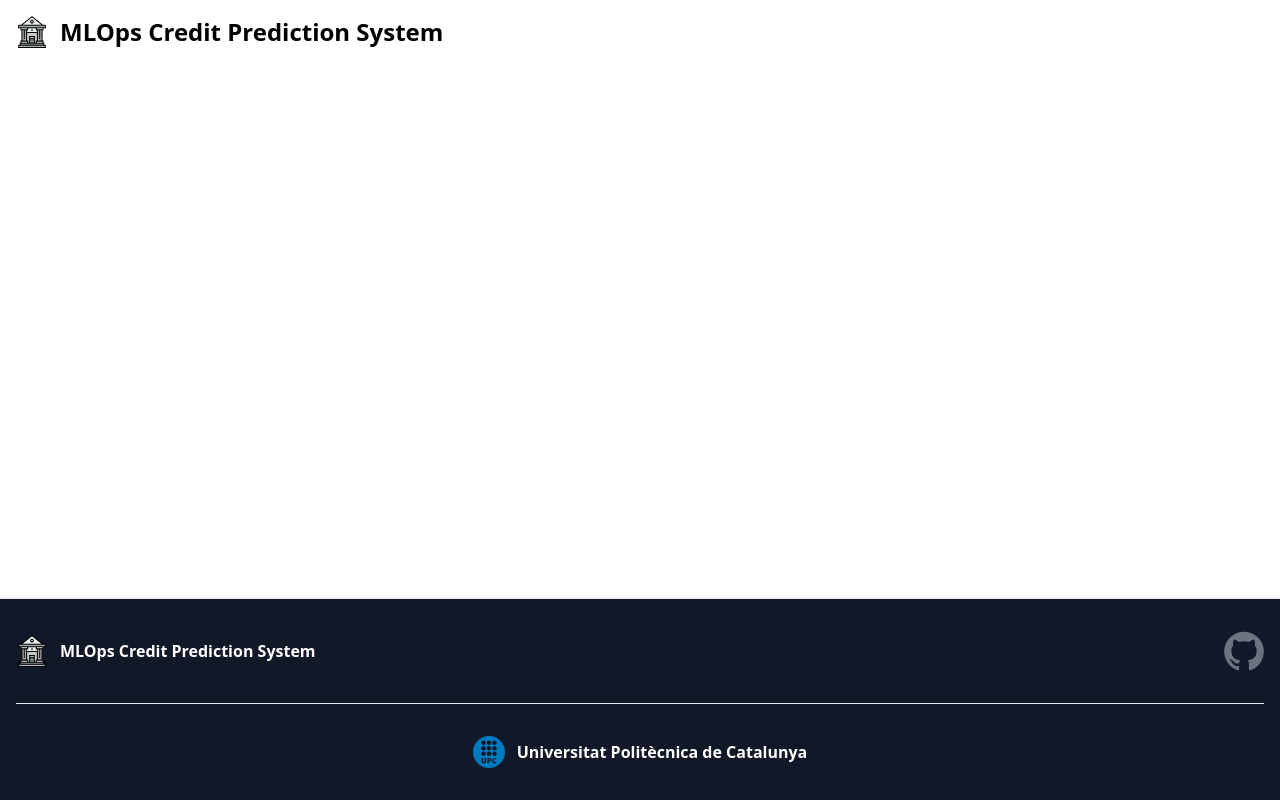
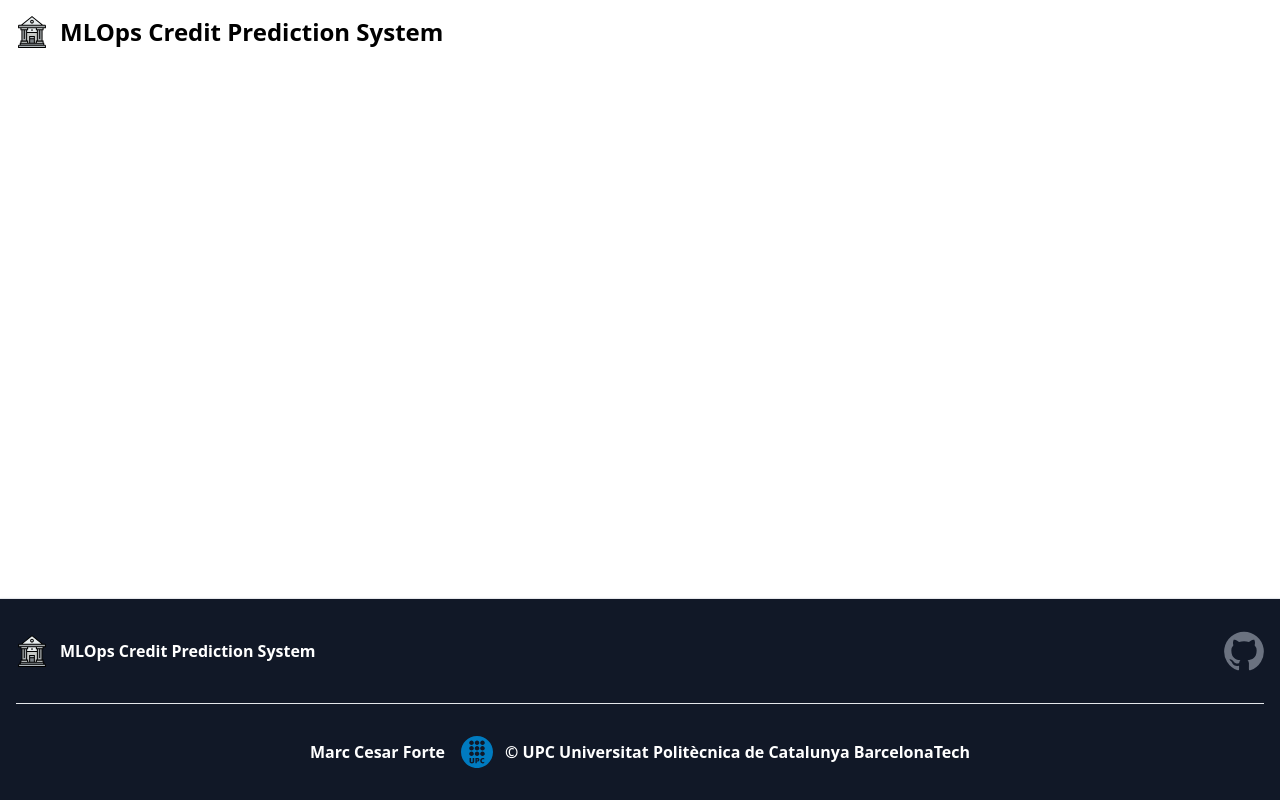
Before and after one commit to marc-cesar/tfg-mlops-web, an Angular app: page / in a window 1280 px wide. Built offline with nearby package versions, Linux system fonts and the light colour scheme.

Commit message:
Sticky footer only if necessary

```diff
--- a/src/app/app.component.html
+++ b/src/app/app.component.html
@@ -1,3 +1,7 @@
-<app-nav-bar [menuItems]="menuItems"></app-nav-bar>
-<router-outlet />
-<app-footer-web></app-footer-web>
+<div class="flex flex-col min-h-screen">
+    <app-nav-bar [menuItems]="menuItems"></app-nav-bar>
+    <div class="flex-grow">
+        <router-outlet></router-outlet>
+    </div>
+    <app-footer-web></app-footer-web>
+</div>
--- a/src/app/footer-web/footer-web.component.html
+++ b/src/app/footer-web/footer-web.component.html
@@ -1,45 +1,25 @@
-<footer class="bg-gray-900 shadow text-white bottom-0 left-0 z-20 w-full p-0 border-t fixed">
+<footer class="bg-gray-900 shadow text-white bottom-0 left-0 z-20 w-full p-0 border-t mt-auto">
     <div class="w-full max-w-screen-xl mx-auto p-4 md:py-8">
-        <div class="sm:flex  sm:items-center sm:justify-between">
+        <div class="sm:flex sm:items-center justify-between">
             <a href="/" class="flex items-center space-x-3 rtl:space-x-reverse">
                 <img src="../../assets/bank-logo.svg" class="h-8" alt="MLOps banking system logo" />
                 <span class="inline self-center font-semibold whitespace-nowrap dark:text-white">MLOps Credit Prediction System</span>
             </a>
             <a href="https://github.com/marc-cesar/tfg-mlops-web" class="text-gray-500 hover:text-gray-900 dark:hover:text-white ms-5">
-                <svg class="w-10 h-10" aria-hidden="true" xmlns="http://www.w3.org/2000/svg" fill="currentColor" viewBox="0 0 20 20">
+                <svg class="w-10 h-10" aria-hidden="true" xmlns="http://www.w3.org/2000/svg" fill="currentColor" viewBox="0 0 20 20" alt="Github link to the repository">
                       <path fill-rule="evenodd" d="M10 .333A9.911 9.911 0 0 0 6.866 19.65c.5.092.678-.215.678-.477 0-.237-.01-1.017-.014-1.845-2.757.6-3.338-1.169-3.338-1.169a2.627 2.627 0 0 0-1.1-1.451c-.9-.615.07-.6.07-.6a2.084 2.084 0 0 1 1.518 1.021 2.11 2.11 0 0 0 2.884.823c.044-.503.268-.973.63-1.325-2.2-.25-4.516-1.1-4.516-4.9A3.832 3.832 0 0 1 4.7 7.068a3.56 3.56 0 0 1 .095-2.623s.832-.266 2.726 1.016a9.409 9.409 0 0 1 4.962 0c1.89-1.282 2.717-1.016 2.717-1.016.366.83.402 1.768.1 2.623a3.827 3.827 0 0 1 1.02 2.659c0 3.807-2.319 4.644-4.525 4.889a2.366 2.366 0 0 1 .673 1.834c0 1.326-.012 2.394-.012 2.72 0 .263.18.572.681.475A9.911 9.911 0 0 0 10 .333Z" clip-rule="evenodd"/>
                 </svg>
                 <span class="sr-only">GitHub repository</span>
             </a>
         </div>
         <hr class="my-6 border-gray-200 sm:mx-auto dark:border-gray-700 lg:my-8" />
-        <a href="https://www.upc.edu/" class="flex items-center space-x-3 rtl:space-x-reverse justify-center">
-            <img src="../../assets/Logo_UPC.svg" class="h-8" alt="MLOps banking system logo" />
-            <span class="inline self-center font-semibold whitespace-nowrap dark:text-white">Universitat Politècnica de Catalunya</span>
-        </a>
-        <!-- <div class="footer-content">
-            <div class="footer-section about">
-                <a href="/" class="flex items-center space-x-3 rtl:space-x-reverse">
-                    <img src="../../assets/bank-logo.svg" class="h-8" alt="MLOps banking system logo" />
-                    <span class="hidden sm:inline self-center text-2xl font-semibold whitespace-nowrap dark:text-white">MLOps Credit Prediction System</span>
-                    <span class="sm:hidden self-center text-2xl font-semibold whitespace-nowrap dark:text-white">MLOps</span>
-                </a>
-                <p>
-                    This is a footer section where you can describe your company or business. You can also use this section to
-                    display your contact information.
-                </p>
-                <div class="contact">
-                    <span><i class="fas fa-phone"></i> &nbsp; 123-456-789</span>
-                    <span><i class="fas fa-envelope"></i> &nbsp;
-                        </span>
-                </div>
-                <div class="socials">
-                    <a href="#"><i class="fab fa-facebook"></i></a>
-                    <a href="#"><i class="fab fa-instagram"></i></a>
-                    <a href="#"><i class="fab fa-twitter"></i></a>
-                    <a href="#"><i class="fab fa-youtube"></i></a>
-                </div>
-            </div>
-            </div> -->
+        <div class="sm:flex sm:items-center sm:justify-center sm:gap-4">
+            <span class="inline self-center font-semibold whitespace-nowrap dark:text-white ">Marc Cesar Forte</span>
+            <a href="https://www.upc.edu/" class="flex items-center space-x-3 rtl:space-x-reverse justify-center mt-6 sm:mt-0">
+                <img src="../../assets/Logo_UPC.svg" class="h-8" alt="UPC Logo" />
+                <span class="inline self-center font-semibold whitespace-nowrap dark:text-white"> © UPC Universitat Politècnica de Catalunya BarcelonaTech</span>
+            </a>
+
+        </div>
     </div>
 </footer>
--- a/src/styles.css
+++ b/src/styles.css
@@ -1,3 +1,13 @@
 @tailwind base;
 @tailwind components;
 @tailwind utilities;
+
+html, body {
+    min-height: 100vh;
+    margin: 0;
+  }
+
+  body {
+    display: flex;
+    flex-direction: column;
+  }
```
